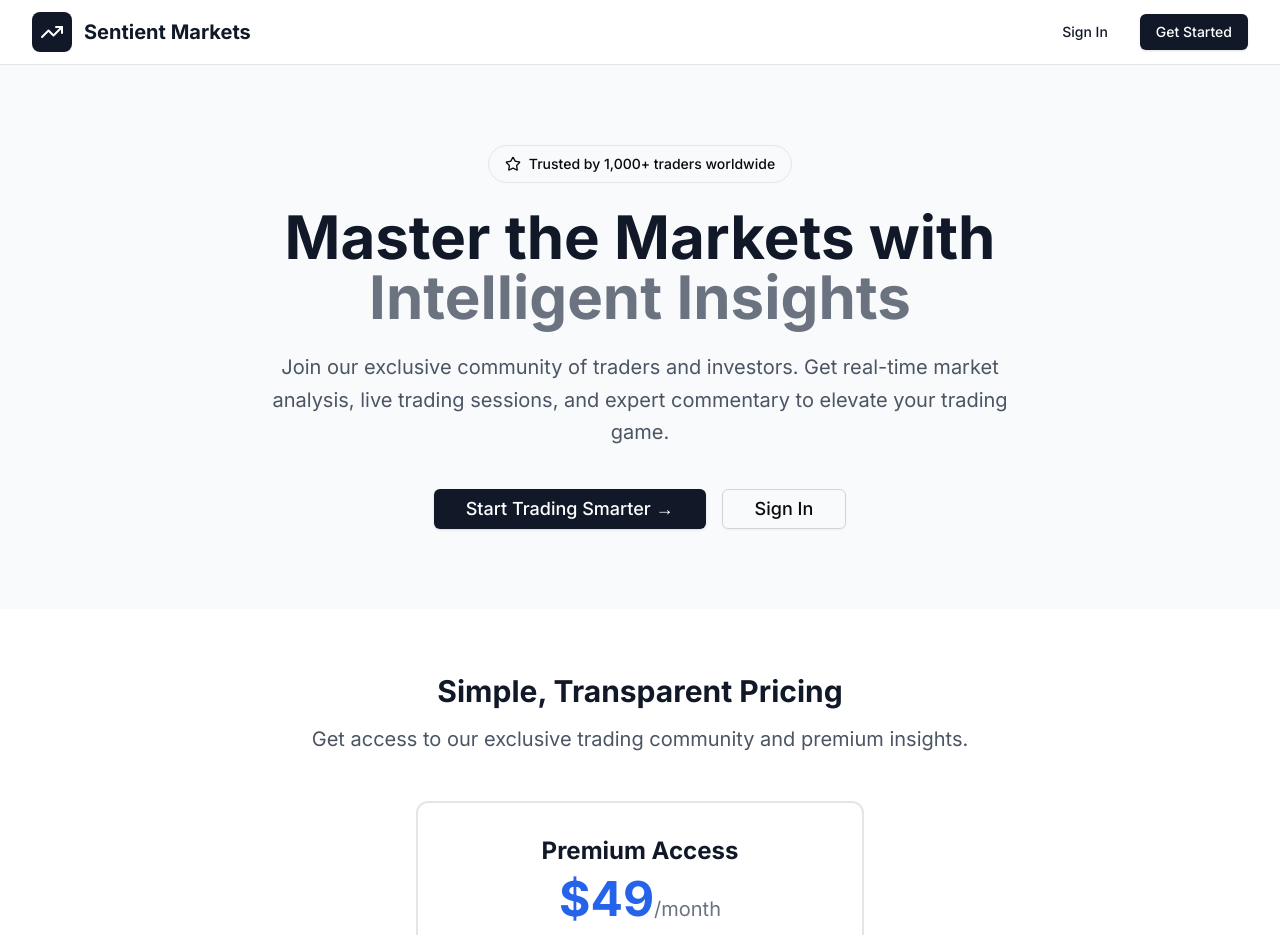
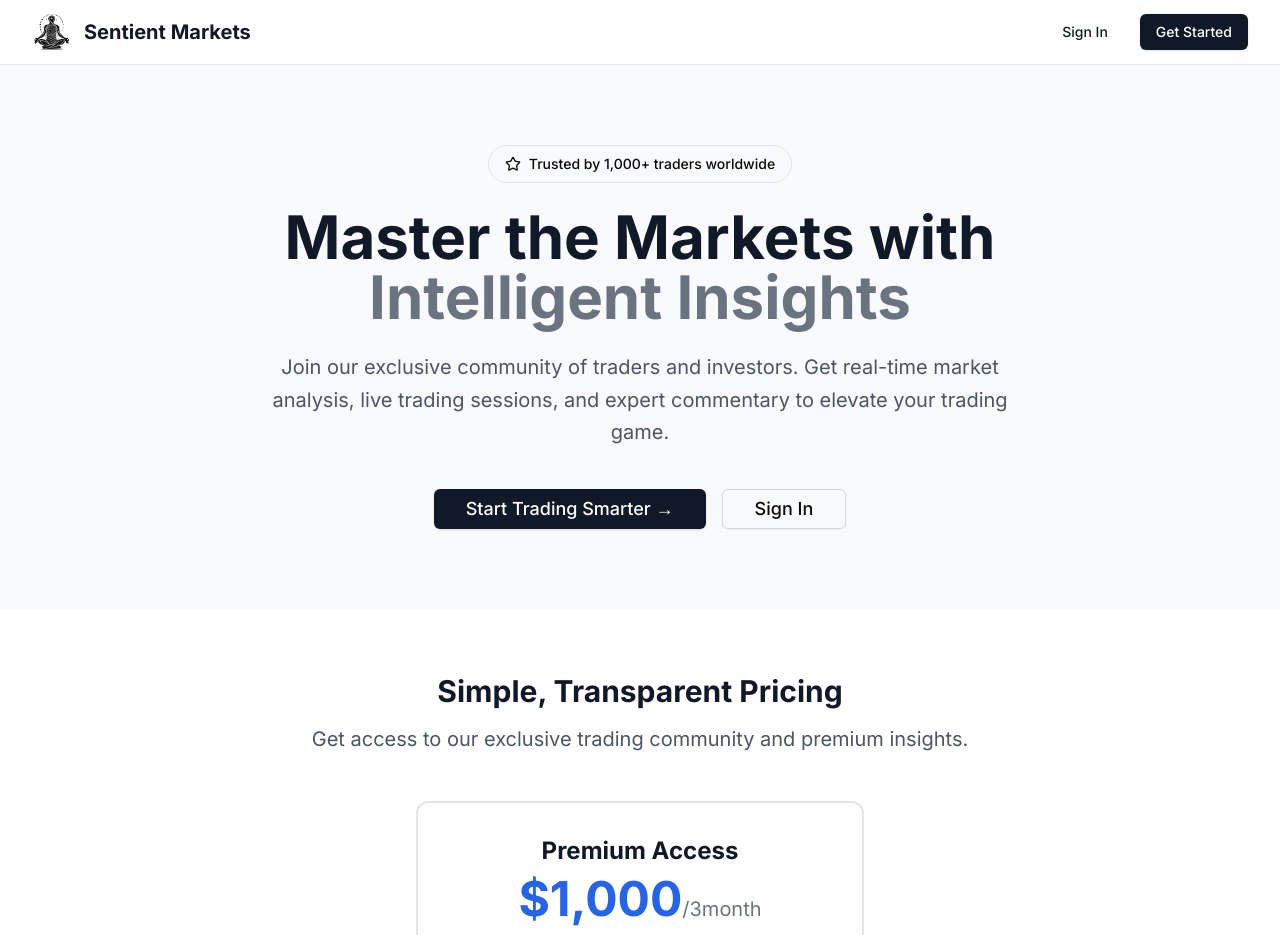
Before and after one commit to janim2/sentient_markets, a Next.js app: page / in a window 1280 px wide. Shown: the top 935 px of the page. Built offline with nearby package versions, Linux system fonts and the light colour scheme.

Commit message:
Update price

```diff
--- a/app/admin/page.tsx
+++ b/app/admin/page.tsx
@@ -32,6 +32,7 @@ import {
 import { useAuth } from "@/contexts/auth-context"
 import { useToast } from "@/hooks/use-toast"
 import { supabase } from "@/lib/supabase"
+import Image from "next/image"
 
 interface Payment {
   id: string
@@ -315,9 +316,7 @@ export default function AdminPage() {
         <div className="max-w-7xl mx-auto px-4 sm:px-6 lg:px-8">
           <div className="flex items-center justify-between h-16">
             <div className="flex items-center space-x-3">
-              <div className="bg-black p-2 rounded-lg">
-                <TrendingUp className="h-6 w-6 text-white" />
-              </div>
+               <Image src="/logo.png" alt="Logo" width={40} height={50}/>
               <span className="text-xl font-bold text-gray-900">Sentient Markets</span>
               <Badge className="bg-red-100 text-red-800 hover:bg-red-100 shadow-none">Admin</Badge>
             </div>
--- a/app/dashboard/page.tsx
+++ b/app/dashboard/page.tsx
@@ -244,7 +244,7 @@ export default function DashboardPage() {
   const getStatusBadge = (status: string, adminVerified: boolean) => {
     if (status === "completed" && adminVerified) {
       return (
-        <Badge className="bg-green-100 text-green-800 hover:bg-green-100">
+        <Badge className="bg-green-100 text-green-800 hover:bg-green-100 shadow-none">
           <CheckCircle className="h-3 w-3 mr-1" />
           Active
         </Badge>
@@ -252,7 +252,7 @@ export default function DashboardPage() {
     }
     if (status === "pending" || (status === "completed" && !adminVerified)) {
       return (
-        <Badge className="bg-yellow-100 text-yellow-800 hover:bg-yellow-100">
+        <Badge className="bg-yellow-100 text-yellow-800 hover:bg-yellow-100 shadow-none">
           <Clock className="h-3 w-3 mr-1" />
           Pending Verification
         </Badge>
@@ -303,11 +303,11 @@ export default function DashboardPage() {
   return (
     <div className="min-h-screen bg-gray-50">
       {/* Header */}
-      <header className="bg-white shadow-sm border-b">
+      <header className="bg-white border-b">
         <div className="max-w-7xl mx-auto px-4 sm:px-6 lg:px-8">
           <div className="flex items-center justify-between h-16">
             <Link href="/" className="flex items-center space-x-3">
-              <div className="bg-blue-600 p-2 rounded-lg">
+              <div className="bg-black p-2 rounded-lg">
                 <TrendingUp className="h-6 w-6 text-white" />
               </div>
               <span className="text-xl font-bold text-gray-900">Sentient Markets</span>
@@ -373,7 +373,7 @@ export default function DashboardPage() {
             {/* Main Content */}
             <div className="lg:col-span-2 space-y-6">
               {/* Subscription Status */}
-              <Card className="shadow-sm border border-gray-200">
+              <Card className="shadow-none border border-gray-200">
                 <CardHeader>
                   <CardTitle className="flex items-center text-gray-900">
                     <CreditCard className="h-5 w-5 mr-2" />
@@ -385,11 +385,11 @@ export default function DashboardPage() {
                     <div className="space-y-4">
                       <div className="flex items-center justify-between">
                         <span className="text-gray-600">Status:</span>
-                        <Badge className="bg-green-100 text-green-800 hover:bg-green-100">Premium Active</Badge>
+                        <Badge className="bg-green-100 text-green-800 hover:bg-green-100 shadow-none">Premium Active</Badge>
                       </div>
                       <div className="flex items-center justify-between">
                         <span className="text-gray-600">Plan:</span>
-                        <span className="text-gray-900 font-medium">Premium Access - $49/month</span>
+                        <span className="text-gray-900 font-medium">Premium Access - $1,000/3month</span>
                       </div>
                       <div className="bg-green-50 border border-green-200 rounded-lg p-4">
                         <p className="text-green-800 text-sm">
@@ -417,7 +417,7 @@ export default function DashboardPage() {
               </Card>
 
               {/* Discord Access */}
-              <Card className="shadow-sm border border-gray-200">
+              <Card className="shadow-none border border-gray-200">
                 <CardHeader>
                   <CardTitle className="flex items-center text-gray-900">
                     <Users className="h-5 w-5 mr-2" />
@@ -469,7 +469,7 @@ export default function DashboardPage() {
               </Card>
 
               {/* Payment History */}
-              <Card className="shadow-sm border border-gray-200">
+              <Card className="shadow-none border border-gray-200">
                 <CardHeader>
                   <div className="flex items-center justify-between">
                     <div>
@@ -538,7 +538,7 @@ export default function DashboardPage() {
             {/* Sidebar */}
             <div className="space-y-6">
               {/* Quick Actions */}
-              <Card className="shadow-sm border border-gray-200">
+              <Card className="shadow-none border border-gray-200">
                 <CardHeader>
                   <CardTitle className="text-gray-900 text-lg">Quick Actions</CardTitle>
                 </CardHeader>
@@ -557,7 +557,7 @@ export default function DashboardPage() {
               </Card>
 
               {/* Support */}
-              <Card className="shadow-sm border border-gray-200">
+              <Card className="shadow-none border border-gray-200">
                 <CardHeader>
                   <CardTitle className="text-gray-900 text-lg">Need Help?</CardTitle>
                 </CardHeader>
@@ -570,7 +570,7 @@ export default function DashboardPage() {
               </Card>
 
               {/* Trading Resources */}
-              <Card className="shadow-sm border border-gray-200">
+              <Card className="shadow-none border border-gray-200">
                 <CardHeader>
                   <CardTitle className="text-gray-900 text-lg">Trading Resources</CardTitle>
                 </CardHeader>
--- a/app/forgot-password/page.tsx
+++ b/app/forgot-password/page.tsx
@@ -11,6 +11,7 @@ import { Card, CardContent, CardDescription, CardHeader, CardTitle } from "@/com
 import { TrendingUp, ArrowLeft, Mail } from "lucide-react"
 import { useAuth } from "@/contexts/auth-context"
 import { useToast } from "@/hooks/use-toast"
+import Image from "next/image"
 
 export default function ForgotPasswordPage() {
   const [email, setEmail] = useState("")
@@ -56,9 +57,7 @@ export default function ForgotPasswordPage() {
         <div className="max-w-7xl mx-auto px-4 sm:px-6 lg:px-8">
           <div className="flex items-center justify-between h-16">
             <Link href="/" className="flex items-center space-x-3">
-              <div className="bg-black p-2 rounded-lg">
-                <TrendingUp className="h-6 w-6 text-white" />
-              </div>
+               <Image src="/logo.png" alt="Logo" width={40} height={50}/>
               <span className="text-xl font-bold text-gray-900">Sentient Markets</span>
             </Link>
             <Link href="/">
--- a/app/login/page.tsx
+++ b/app/login/page.tsx
@@ -12,6 +12,7 @@ import { Card, CardContent, CardDescription, CardHeader, CardTitle } from "@/com
 import { TrendingUp, Eye, EyeOff, ArrowLeft } from "lucide-react"
 import { useAuth } from "@/contexts/auth-context"
 import { useToast } from "@/hooks/use-toast"
+import Image from "next/image"
 
 export default function LoginPage() {
   const [email, setEmail] = useState("")
@@ -59,9 +60,7 @@ export default function LoginPage() {
         <div className="max-w-7xl mx-auto px-4 sm:px-6 lg:px-8">
           <div className="flex items-center justify-between h-16">
             <Link href="/" className="flex items-center space-x-3">
-              <div className="bg-black p-2 rounded-lg">
-                <TrendingUp className="h-6 w-6 text-white" />
-              </div>
+               <Image src="/logo.png" alt="Logo" width={40} height={50}/>
               <span className="text-xl font-bold text-gray-900">Sentient Markets</span>
             </Link>
             <Link href="/">
--- a/app/page.tsx
+++ b/app/page.tsx
@@ -5,6 +5,7 @@ import { Card, CardContent } from "@/components/ui/card"
 import { BarChart3, Users, Shield, Check, TrendingUp, Star } from "lucide-react"
 import Link from "next/link"
 import { useAuth } from "@/contexts/auth-context"
+import Image from "next/image"
 
 export default function LandingPage() {
   const { user } = useAuth()
@@ -16,9 +17,7 @@ console.log(user)
         <div className="max-w-7xl mx-auto px-4 sm:px-6 lg:px-8">
           <div className="flex items-center justify-between h-16">
             <div className="flex items-center space-x-3">
-              <div className="bg-gray-900 p-2 rounded-lg">
-                <TrendingUp className="h-6 w-6 text-white" />
-              </div>
+              <Image src="/logo.png" alt="Logo" width={40} height={50}/>
               <span className="text-xl font-bold text-gray-900">Sentient Markets</span>
             </div>
             <div className="flex items-center space-x-4">
@@ -99,7 +98,7 @@ console.log(user)
                 <div className="mb-6">
                   <h3 className="text-2xl font-bold text-gray-900 mb-2">Premium Access</h3>
                   <div className="text-5xl font-bold text-blue-600 mb-2">
-                    $49<span className="text-xl text-gray-500 font-normal">/month</span>
+                    $1,000<span className="text-xl text-gray-500 font-normal">/3month</span>
                   </div>
                   <p className="text-gray-600">Everything you need to succeed</p>
                 </div>
@@ -284,7 +283,7 @@ console.log(user)
           </p>
           {user ? (
             <Link href="/payment">
-              <Button size="lg" className="bg-gray-600 hover:bg-gray-700 text-white px-8 py-4 text-lg">
+              <Button size="lg" className="bg-gray-900 hover:bg-black text-white px-8 py-4 text-lg">
                 Subscribe Now
               </Button>
             </Link>
@@ -303,9 +302,7 @@ console.log(user)
         <div className="max-w-7xl mx-auto px-4 sm:px-6 lg:px-8 py-12">
           <div className="text-center">
             <div className="flex items-center justify-center space-x-3 mb-4">
-              <div className="bg-gray-600 p-2 rounded-lg">
-                <TrendingUp className="h-5 w-5 text-white" />
-              </div>
+              <Image src="/logo.png" alt="Logo" width={40} height={50} />
               <span className="text-lg font-bold text-gray-900">Sentient Markets</span>
             </div>
             <p className="text-gray-600">
--- a/app/payment/page.tsx
+++ b/app/payment/page.tsx
@@ -16,6 +16,7 @@ import { TrendingUp, CreditCard, Coins, ArrowLeft, Check, AlertCircle, Upload, F
 import { useAuth } from "@/contexts/auth-context"
 import { useToast } from "@/hooks/use-toast"
 import { supabase } from "@/lib/supabase"
+import Image from "next/image"
 
 export default function PaymentPage() {
   const { user, loading: authLoading } = useAuth()
@@ -183,7 +184,7 @@ export default function PaymentPage() {
         .insert({
           user_id: user?.id,
           payment_method: "paypal",
-          amount: 49.0,
+          amount: 1000.0,
           currency: "USD",
           status: "pending",
         })
@@ -322,7 +323,7 @@ export default function PaymentPage() {
       const paymentData = {
         user_id: user?.id,
         payment_method: "usdt" as const,
-        amount: 49.0,
+        amount: 1000.0,
         currency: "USDT",
         status: "pending" as const,
         payment_proof_url: proofUrl,
@@ -401,9 +402,7 @@ export default function PaymentPage() {
         <div className="max-w-7xl mx-auto px-4 sm:px-6 lg:px-8">
           <div className="flex items-center justify-between h-16">
             <Link href="/" className="flex items-center space-x-3">
-              <div className="bg-black p-2 rounded-lg">
-                <TrendingUp className="h-6 w-6 text-white" />
-              </div>
+               <Image src="/logo.png" alt="Logo" width={40} height={50}/>
               <span className="text-xl font-bold text-gray-900">Sentient Markets</span>
             </Link>
             <Link href="/dashboard">
@@ -442,7 +441,7 @@ export default function PaymentPage() {
                 <CardHeader className="text-center">
                   <CardTitle className="text-2xl text-gray-900">Premium Access</CardTitle>
                   <div className="text-4xl font-bold text-blue-600 mb-2">
-                    $49<span className="text-lg text-gray-500 font-normal">/month</span>
+                    $1,000<span className="text-lg text-gray-500 font-normal">/3month</span>
                   </div>
                   <CardDescription className="text-gray-600">
                     Full access to trading community and premium features
@@ -529,7 +528,7 @@ export default function PaymentPage() {
                         size="lg"
                         className="w-full bg-[#0070ba] hover:bg-[#005ea6] text-white"
                       >
-                        {loading ? "Processing..." : "Pay with PayPal - $49.00"}
+                        {loading ? "Processing..." : "Pay with PayPal - $1,000.00"}
                       </Button>
                     </div>
                   )}
@@ -542,7 +541,7 @@ export default function PaymentPage() {
                         <AlertDescription className="text-yellow-800">
                           <strong>USDT Payment Instructions:</strong>
                           <ol className="mt-2 space-y-1 list-decimal list-inside text-sm">
-                            <li>Send exactly $49 USDT to our wallet address below</li>
+                            <li>Send exactly $1,000 USDT to our wallet address below</li>
                             <li>Provide the transaction hash (required)</li>
                             <li>Upload payment proof if possible (optional)</li>
                             <li>Wait for admin verification (usually within 24 hours)</li>
--- a/app/signup/page.tsx
+++ b/app/signup/page.tsx
@@ -12,6 +12,7 @@ import { Card, CardContent, CardDescription, CardHeader, CardTitle } from "@/com
 import { TrendingUp, Eye, EyeOff, ArrowLeft } from "lucide-react"
 import { useAuth } from "@/contexts/auth-context"
 import { useToast } from "@/hooks/use-toast"
+import Image from "next/image"
 
 export default function SignUpPage() {
   const [fullName, setFullName] = useState("")
@@ -81,9 +82,7 @@ export default function SignUpPage() {
         <div className="max-w-7xl mx-auto px-4 sm:px-6 lg:px-8">
           <div className="flex items-center justify-between h-16">
             <Link href="/" className="flex items-center space-x-3">
-              <div className="bg-black p-2 rounded-lg">
-                <TrendingUp className="h-6 w-6 text-white" />
-              </div>
+               <Image src="/logo.png" alt="Logo" width={40} height={50}/>
               <span className="text-xl font-bold text-gray-900">Sentient Markets</span>
             </Link>
             <Link href="/">
```
Also changed, not shown: public/logo.png (added).
